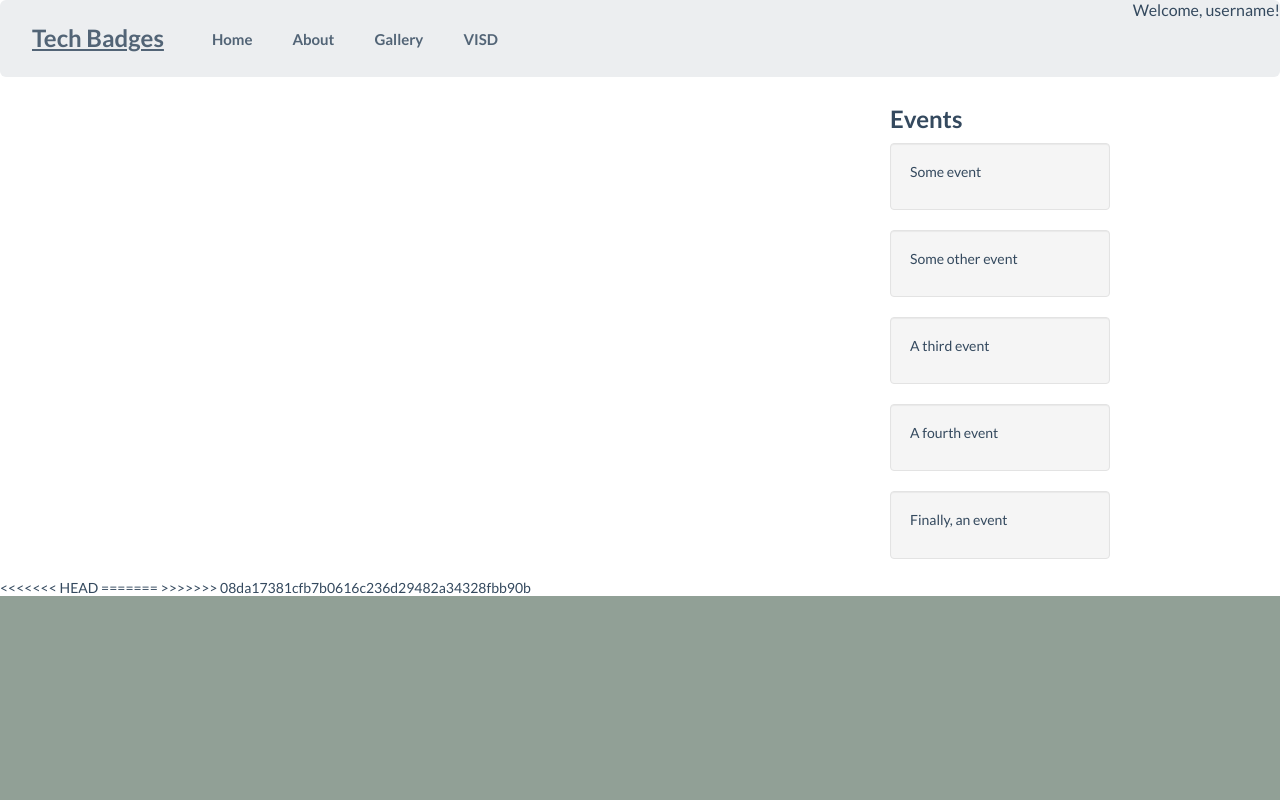
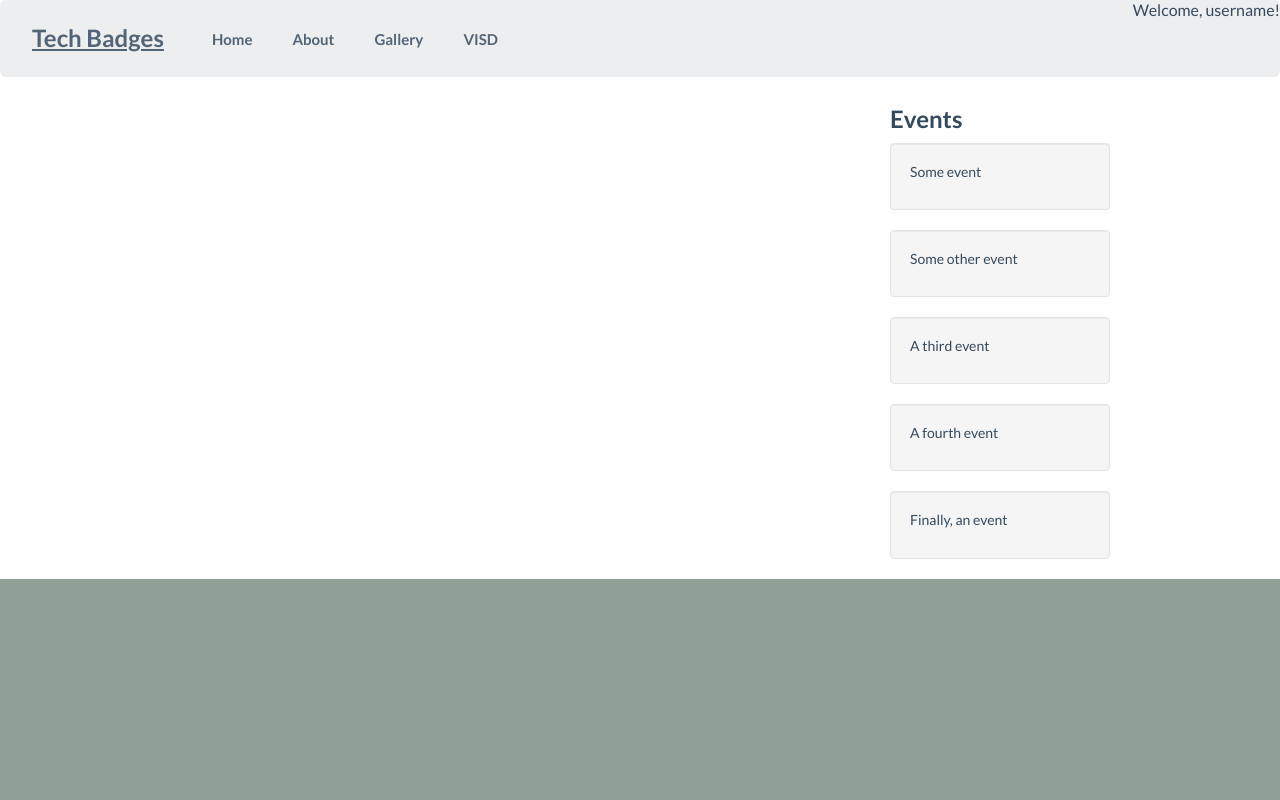
Before and after one commit to visd/VISD-Badges, a Django app: template badges/templates/content.html in a window 1280 px wide. Run offline with Django 3.2, Linux system fonts and the light colour scheme; the template is opened without the code that fills it, so the values that code supplies are empty; parts of the project's set-up code (start-up, migrations or seed data) failed here and were passed over; some libraries are stand-ins or nearby versions.

Commit message:
Fixed Merge

```diff
--- a/badges/templates/base.html
+++ b/badges/templates/base.html
@@ -80,12 +80,11 @@
         float:right;
     }
     </style>
-    {# <link href="//netdna.bootstrapcdn.com/twitter-bootstrap/2.3.2/css/bootstrap-combined.min.css" rel="stylesheet"> #}
 
     {% load staticfiles %}
     <link rel="stylesheet" href="{% static "badges/vendor/flat-ui/bootstrap/css/bootstrap.css" %}">
     <link rel="stylesheet" href="{% static "badges/vendor/flat-ui/css/flat-ui.css" %}">
-    <!-- Load JS here for greater good =============================-->
+
     <script src="{% static "badges/vendor/flat-ui/js/jquery-1.8.3.min.js" %}"></script>
     <script src="{% static "badges/vendor/flat-ui/js/jquery-ui-1.10.3.custom.min.js" %}"></script>
     <script src="{% static "badges/vendor/flat-ui/js/jquery.ui.touch-punch.min.js" %}"></script>
@@ -118,11 +117,7 @@
 
 
     {% block content %}{% endblock %}
-<<<<<<< HEAD
-    {# <script src="//netdna.bootstrapcdn.com/twitter-bootstrap/2.3.2/js/bootstrap.min.js"></script> #}
-=======
     <script src="//netdna.bootstrapcdn.com/twitter-bootstrap/2.3.2/js/bootstrap.min.js"></script>
     <script src="//cdnjs.cloudflare.com/ajax/libs/holder/1.9.0/holder.js"></script>
->>>>>>> 08da17381cfb7b0616c236d29482a34328fbb90b
 </body>
 </html>
```
